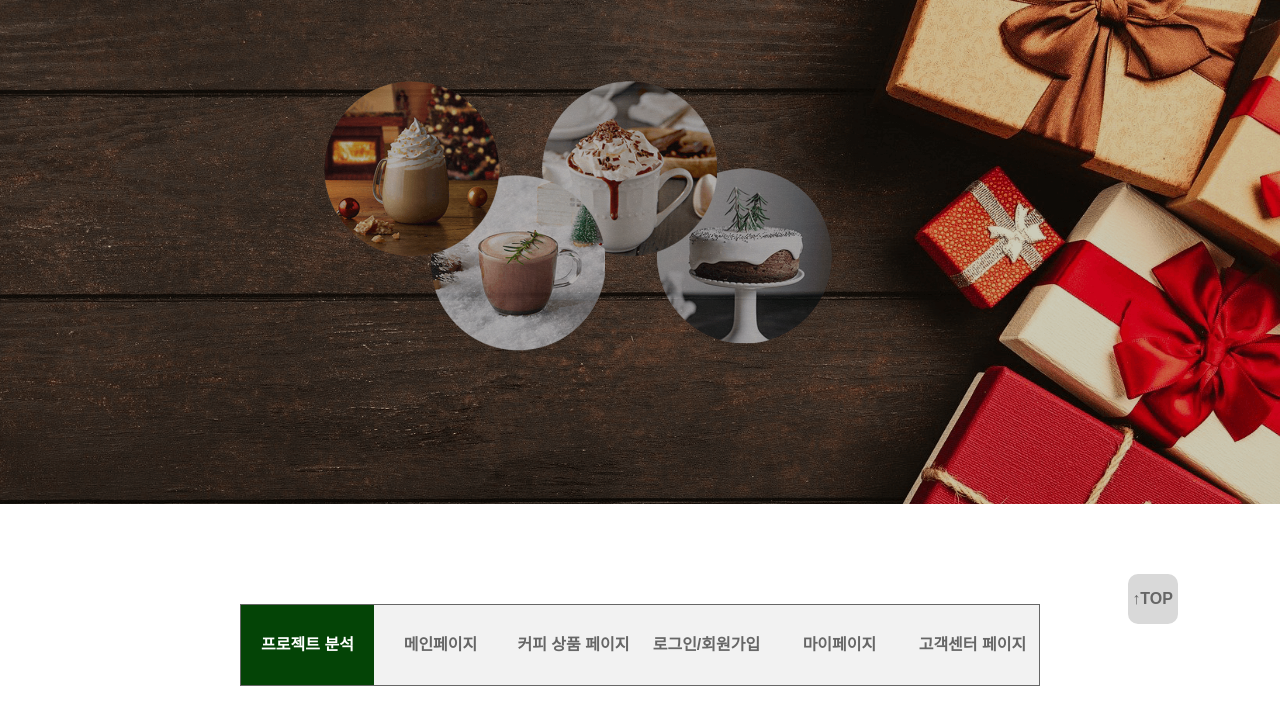
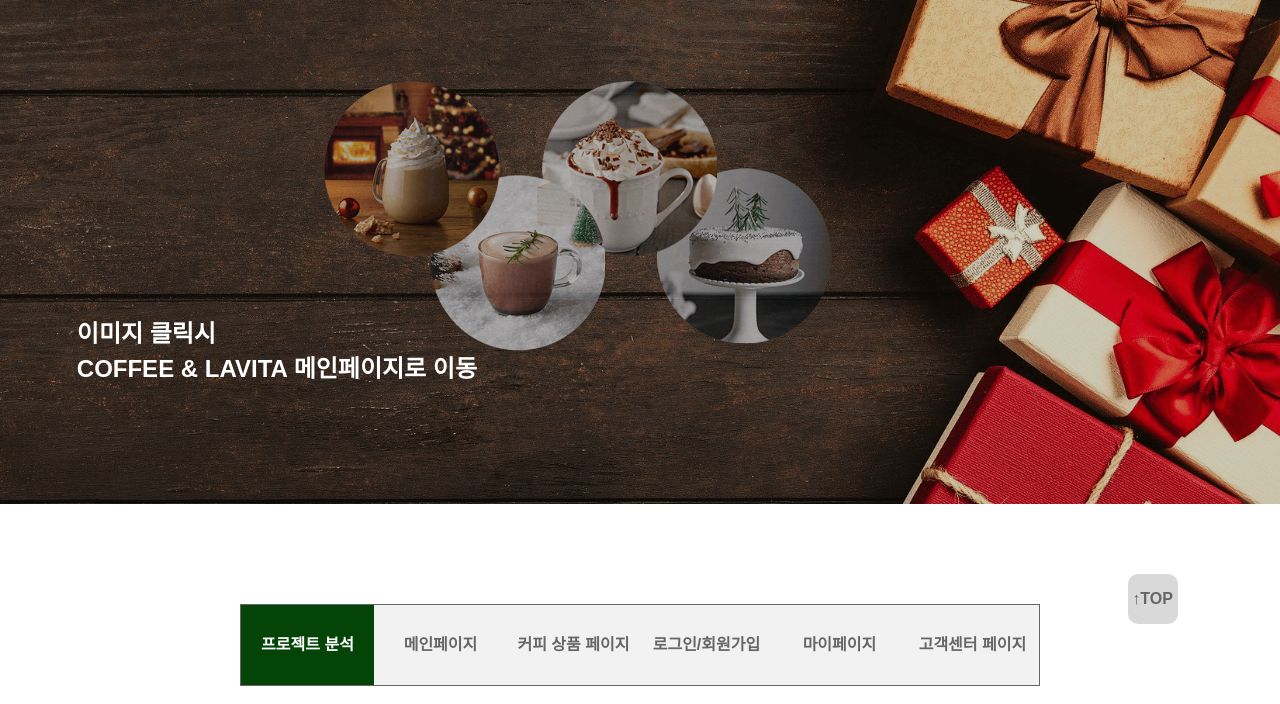
Before and after one commit to 2myungho/CoffeeLavitaWork, a plain HTML site: page index.html in a window 1280 px wide. Shown: the part 96-800 px from the top of the page. Drawn offline with nearby package versions, Linux system fonts and the light colour scheme.

Commit message:
Update index.css

```diff
--- a/css/index.css
+++ b/css/index.css
@@ -33,13 +33,11 @@
 	}
 	.move{
 		position:absolute;
-		top:100%;
+		bottom:20%;
 		left:6%;
 		color:#fff;
 		font-weight:bold;
 		font-size:24px;
-		transition: all 0.5s ease-in-out;
-		display:none;
 	}
 	#work-content-inner{
 		overflow:hidden;
```
